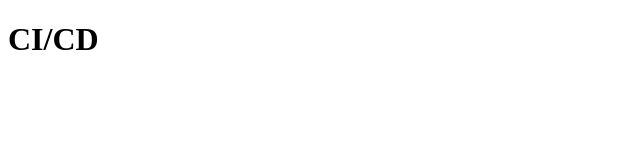
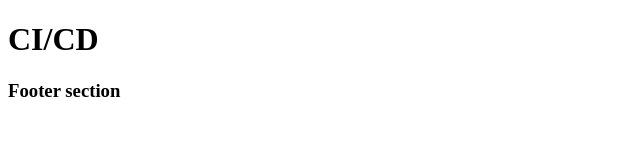
Before and after one commit to ismoilovDev/ci-cd-test, a website: page index.html in a window 1280 px wide. Shown: the whole page, without its empty margins (0-640 px from the left). Drawn offline with Linux system fonts and the light colour scheme.

Commit message:
add footer section

```diff
--- a/index.html
+++ b/index.html
@@ -7,5 +7,8 @@
 </head>
 <body>
    <h1>CI/CD</h1>
+   <footer>
+      <h3>Footer section</h3>
+   </footer>
 </body>
 </html>
```
